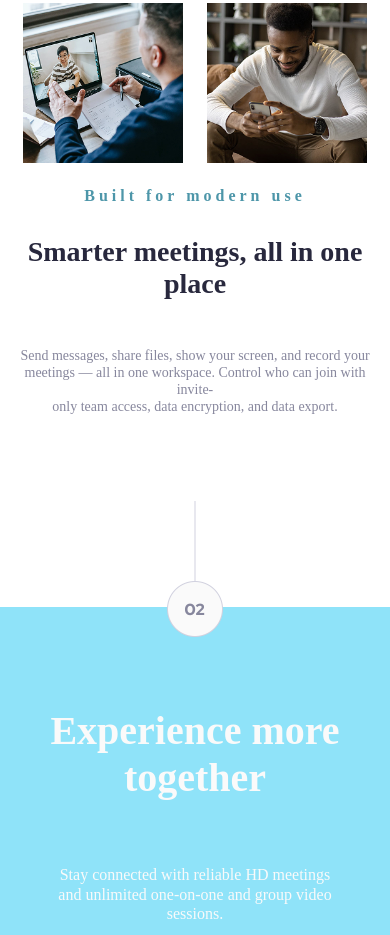
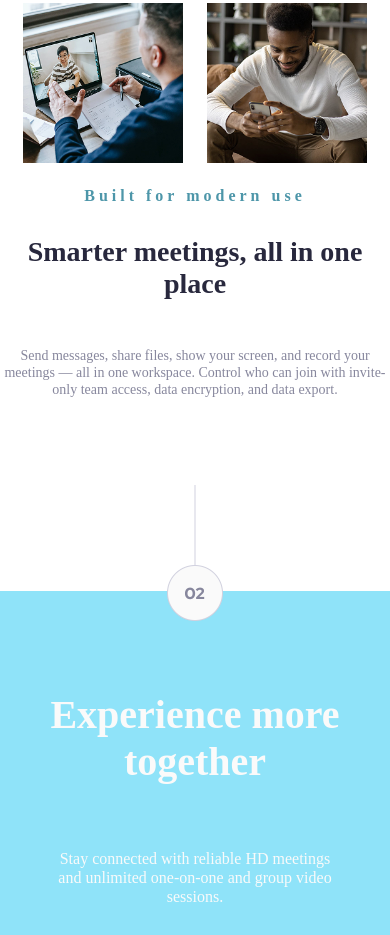
Before and after one commit to hfdkr/project-meet, a plain HTML site: page index.html in a window 390 px wide. Shown: the part 1367-2302 px from the top of the page. Drawn offline with Linux system fonts and the light colour scheme.

Commit message:
update HTML and CSS

```diff
--- a/main.css
+++ b/main.css
@@ -297,7 +297,8 @@ footer .number {
 
     /* Content-2 adjustments */
     .content-2 {
-        max-width: 90%;
+        width: 100%;
+        max-width: 100%;
         margin: 1.5rem auto 0;
         text-align: center;
     }
```
